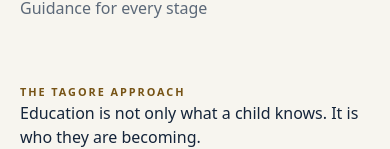
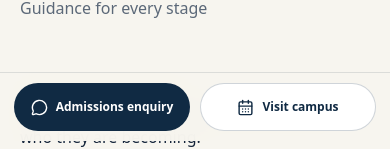
Before and after one commit to 158jeet/atlas-build-lab, a Next.js app: page / in a window 390 px wide. Shown: the part 703-852 px from the top of the page. Built offline with nearby package versions, Linux system fonts and the light colour scheme; no server answers.

Commit message:
chore(mirror): add approved snapshot file src/components/mobile-quick-actions.tsx

```diff
--- /dev/null
+++ b/src/components/mobile-quick-actions.tsx
@@ -0,0 +1,17 @@
+import Link from "next/link";
+import { CalendarDays, MessageCircle } from "lucide-react";
+
+export function MobileQuickActions() {
+  return (
+    <nav className="mobile-quick-actions" aria-label="Quick actions">
+      <Link href="/admissions" className="mobile-quick-action mobile-quick-action-primary">
+        <MessageCircle size={17} aria-hidden="true" />
+        <span>Admissions enquiry</span>
+      </Link>
+      <Link href="/visit" className="mobile-quick-action mobile-quick-action-secondary">
+        <CalendarDays size={17} aria-hidden="true" />
+        <span>Visit campus</span>
+      </Link>
+    </nav>
+  );
+}
```
